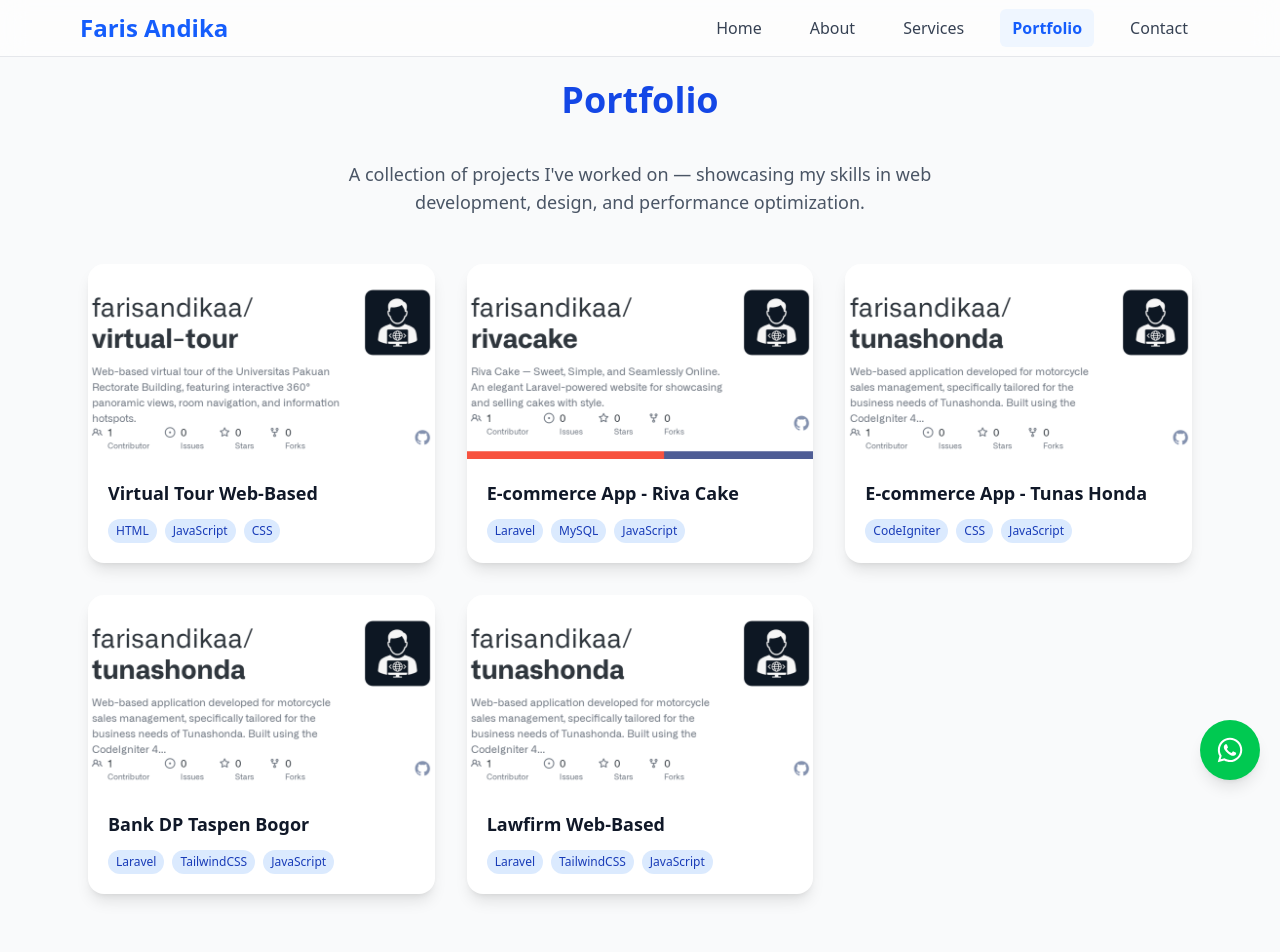
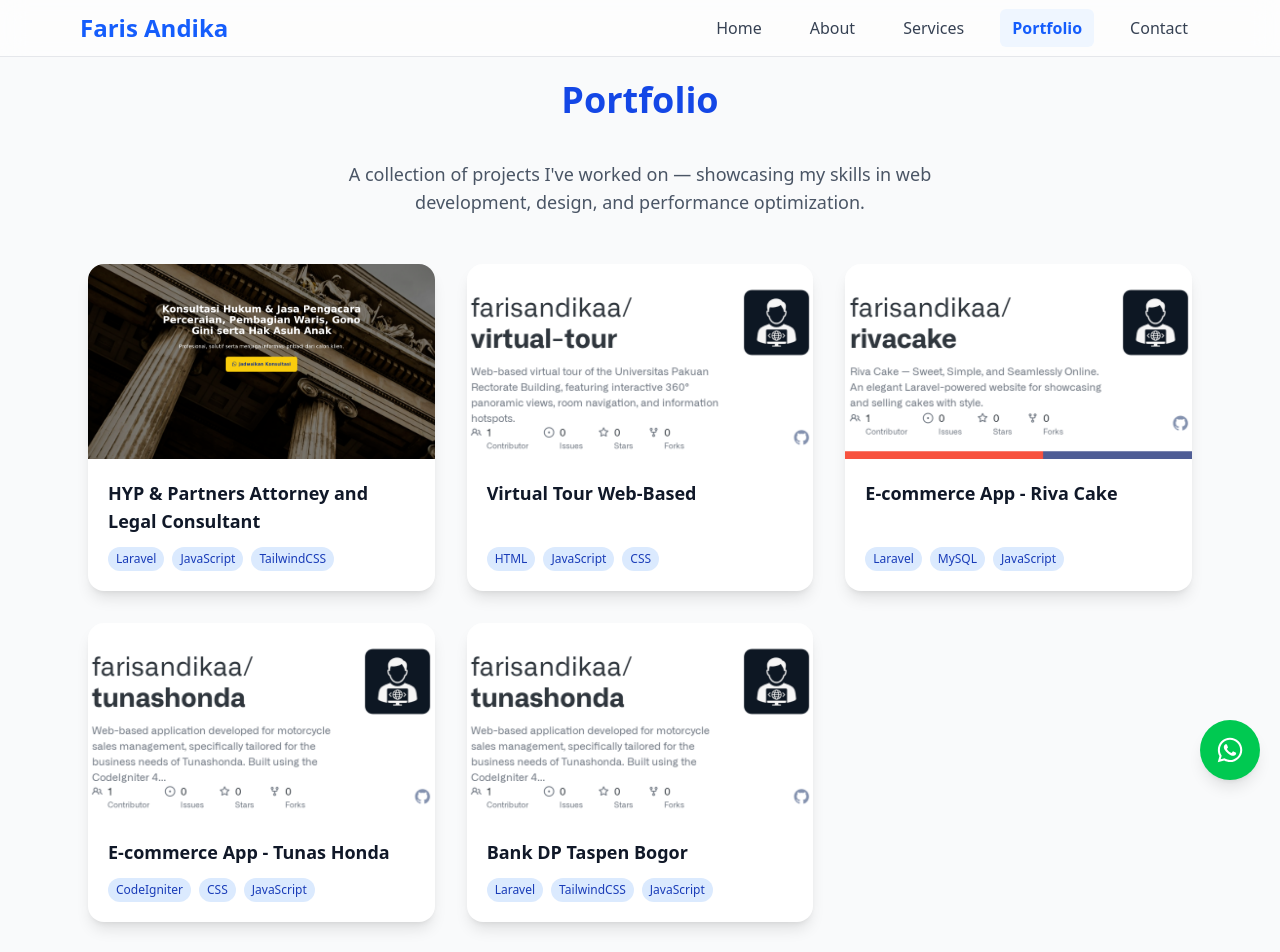
Before and after one commit to farisandikaa/portfolio, a Next.js app: page /portfolio in a window 1280 px wide. Shown: the top 952 px of the page. Built offline with nearby package versions, Linux system fonts and the light colour scheme.

Commit message:
Update /portfolio

```diff
--- a/src/components/Portfolio.tsx
+++ b/src/components/Portfolio.tsx
@@ -4,6 +4,12 @@ import Image from "next/image";
 import { motion } from "framer-motion";
 
 const projects = [
+  {
+    title: "HYP & Partners Attorney and Legal Consultant",
+    github: "https://hyplawoffice.com",
+    image: "/images/thumbnailhyp.png",
+    tech: ["Laravel", "JavaScript", "TailwindCSS"],
+  },
   {
     title: "Virtual Tour Web-Based",
     github: "https://faris-virtualtour.vercel.app/",
@@ -25,12 +31,6 @@ const projects = [
   {
     title: "Bank DP Taspen Bogor",
     github: "https://github.com/farisandikaa/bank",
-    image: "/images/tunashonda.png",
-    tech: ["Laravel", "TailwindCSS", "JavaScript"],
-  },
-  {
-    title: "Lawfirm Web-Based",
-    github: "https://github.com/farisandikaa/law-firm",
     image: "/images/tunashonda.png",
     tech: ["Laravel", "TailwindCSS", "JavaScript"],
   },
--- a/src/components/PortfolioCarousel.tsx
+++ b/src/components/PortfolioCarousel.tsx
@@ -4,6 +4,12 @@ import { useRef } from "react";
 import { FaChevronLeft, FaChevronRight } from "react-icons/fa";
 
 const projects = [
+  {
+    title: "HYP & Partners Attorney and Legal Consultant",
+    github: "https://hyplawoffice.com",
+    image: "/images/thumbnailhyp.png",
+    tech: ["Laravel", "JavaScript", "TailwindCSS"],
+  },
   {
     title: "Virtual Tour Web-Based",
     github: "https://faris-virtualtour.vercel.app/",
@@ -25,12 +31,6 @@ const projects = [
   {
     title: "Bank DP Taspen Bogor",
     github: "https://github.com/farisandikaa/bank",
-    image: "/images/tunashonda.png",
-    tech: ["Laravel", "TailwindCSS", "JavaScript"],
-  },
-  {
-    title: "Lawfirm Web-Based",
-    github: "https://github.com/farisandikaa/law-firm",
     image: "/images/tunashonda.png",
     tech: ["Laravel", "TailwindCSS", "JavaScript"],
   },
```
Also changed, not shown: public/images/thumbnailhyp.png (added).
